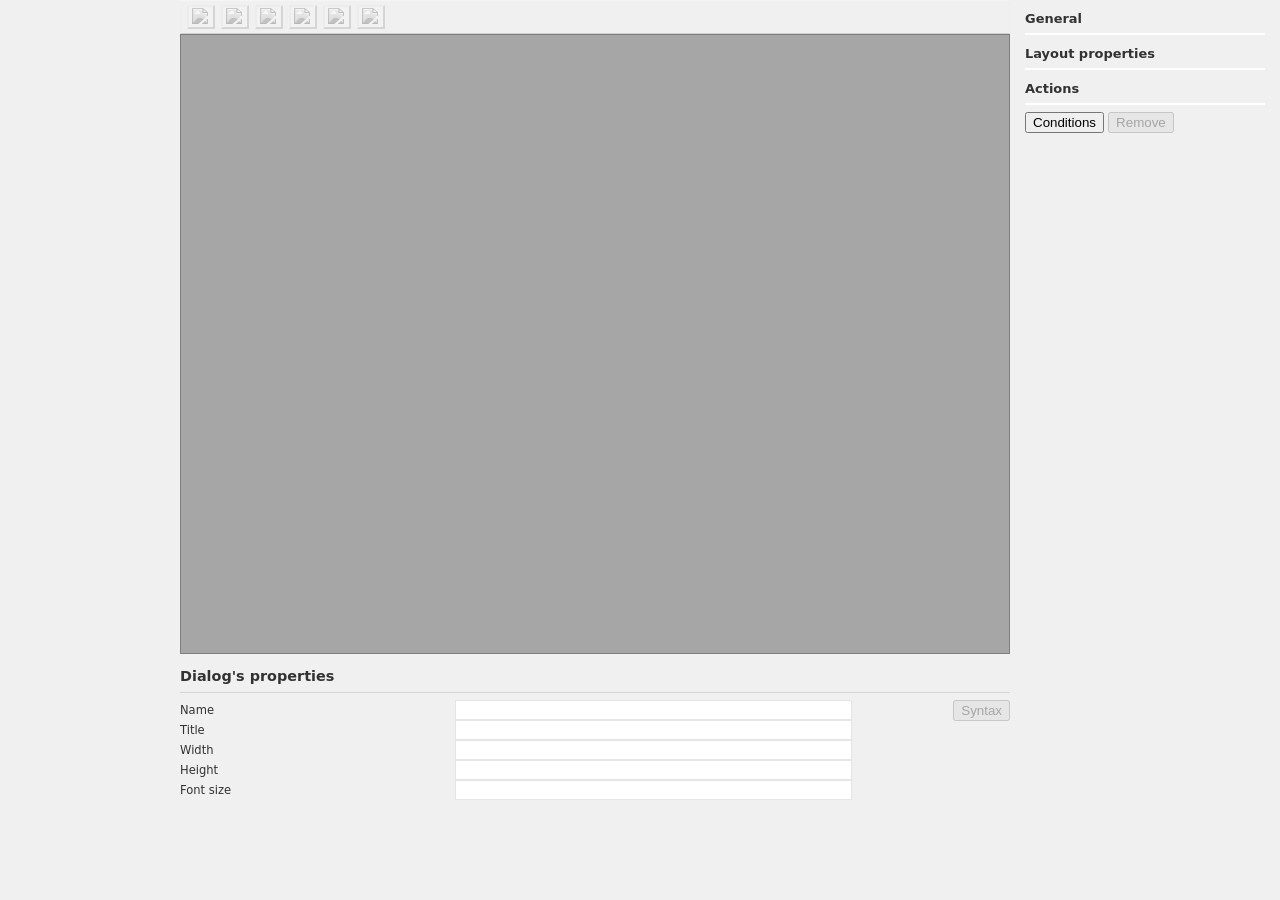
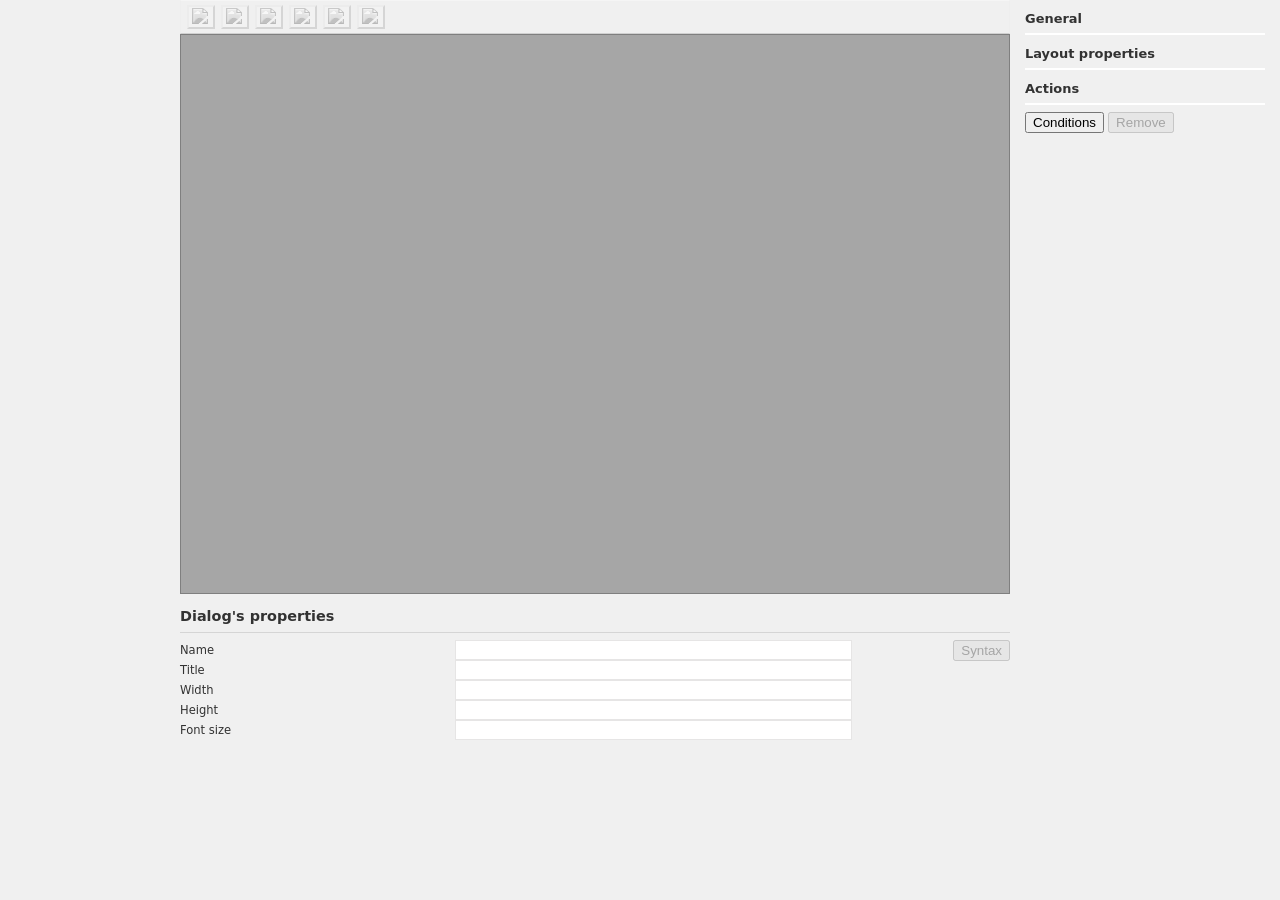

default dialog width / height

--- a/src/css/editor.css
+++ b/src/css/editor.css
@@ -79,7 +79,7 @@ body {
 .dialog-section #dialog {
     border: 1px solid #7f7f7f;
     background-color: var(--main-bg-color);
-    height: clamp(430px, calc(100vh - 160px - var(--editor-toolbar-height, 0px)), 620px);
+    height: clamp(430px, calc(100vh - 210px - var(--editor-toolbar-height, 0px)), 560px);
     display: flex;
     align-items: center;
     justify-content: center;
